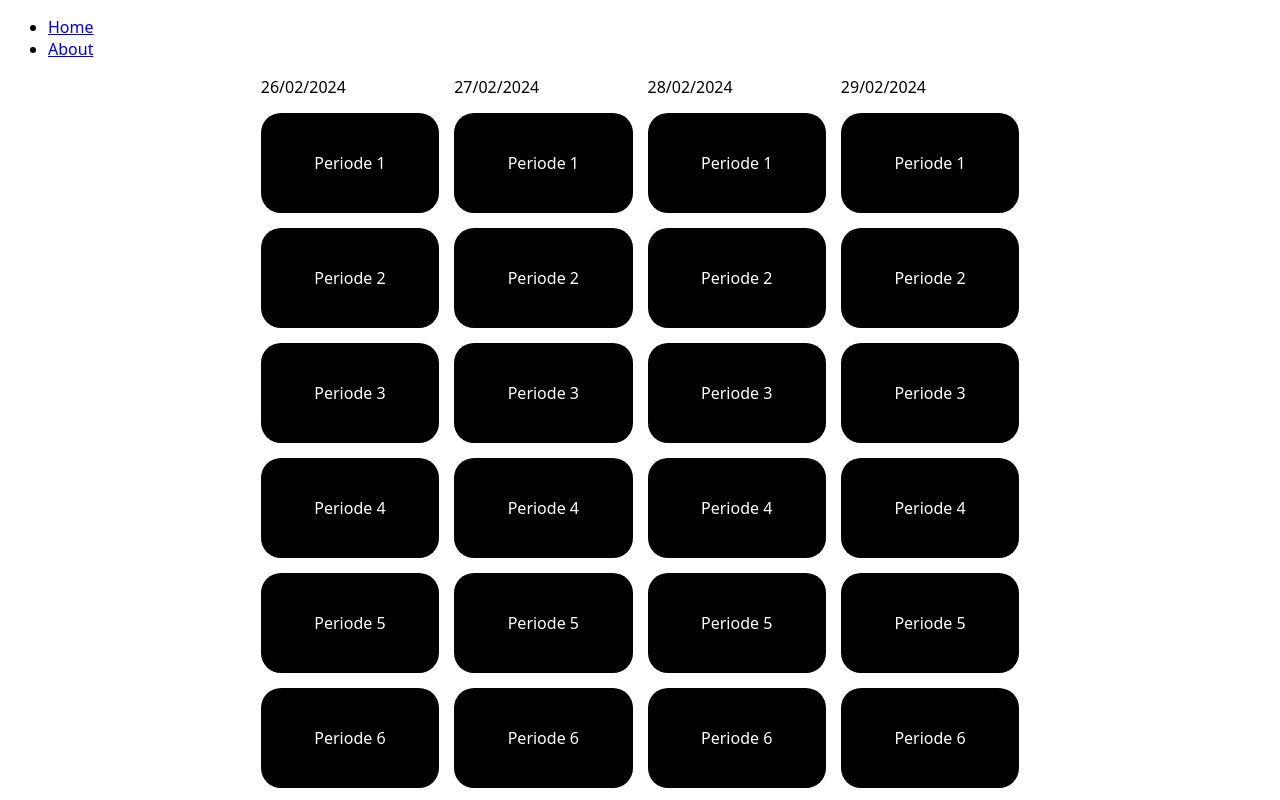
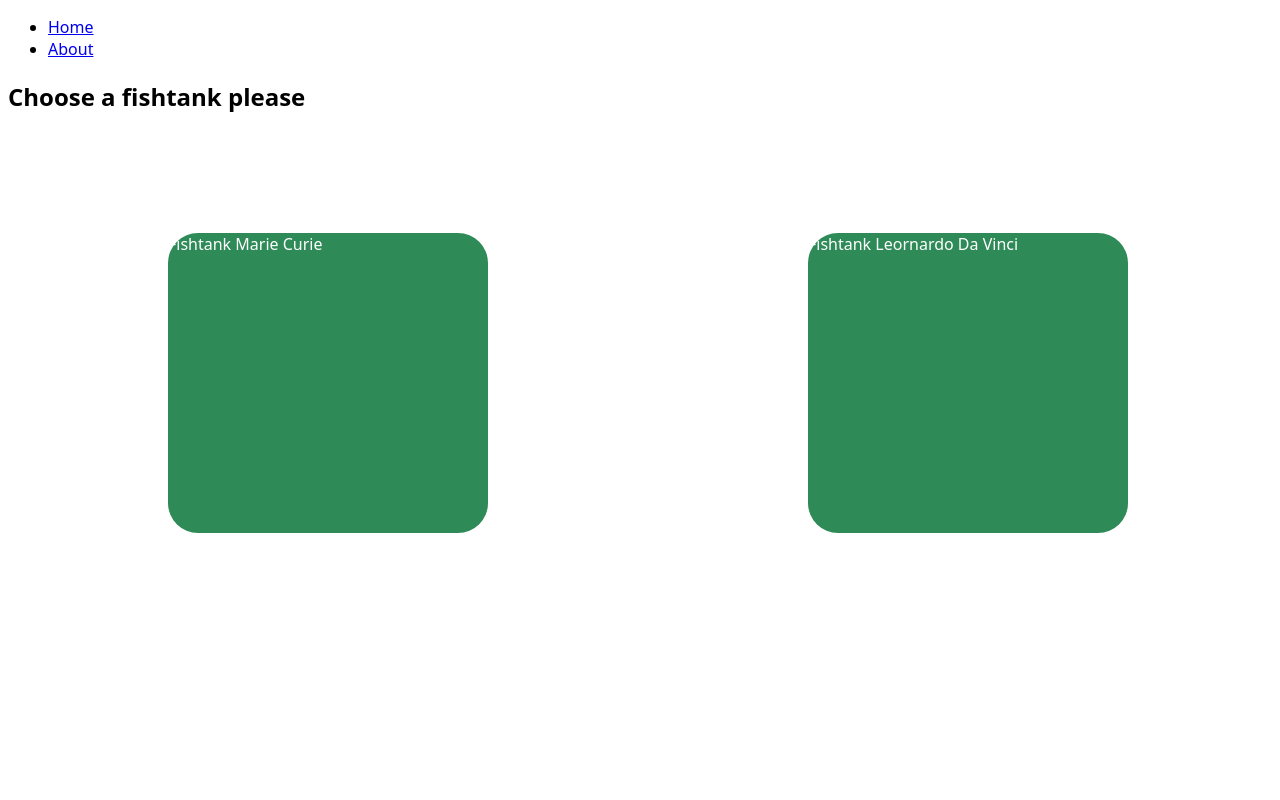
Before and after one commit to Ar4rN1c0/blockchain-tgc, a Next.js app: page / in a window 1280 px wide. Built offline with nearby package versions, Linux system fonts and the light colour scheme.

Commit message:
Routing system advanced, fishtank select working

```diff
--- a/src/app/Global.css
+++ b/src/app/Global.css
@@ -2,6 +2,24 @@
     font-family: system-ui, -apple-system, BlinkMacSystemFont, 'Segoe UI', Roboto, Oxygen, Ubuntu, Cantarell, 'Open Sans', 'Helvetica Neue', sans-serif;
 }
 
-main {
-    padding: 0 20%
+
+.main-section {
+    width: 100vw;
+    height: 500px;
+    display: grid;
+    grid-template-columns: repeat(2, 1fr);
+    place-content: center;
+    place-items: center
 }
+
+.fishtank-select {
+    background-color: seagreen;
+    max-width: 500px;
+    min-width: 300px;
+    width: 50%;
+    height: 300px;
+    border-radius: 30px;
+    cursor: pointer;
+    text-decoration: none;
+    color: white;
+}
--- a/src/app/page.tsx
+++ b/src/app/page.tsx
@@ -1,8 +1,16 @@
-"use client"
-import Timetable from "./components/Timetable";
+import Link from "next/link"
 
 export default function HomePage () {
     return (
-        <Timetable fishTank={1}></Timetable>
+        <section>
+            <h1>
+                Choose a fishtank please
+            </h1>
+        <section className="main-section">
+            <Link href="fishtank-selection/1" className="fishtank-select">Fishtank Marie Curie</Link>
+            <Link href="fishtank-selection/2" className="fishtank-select">Fishtank Leornardo Da Vinci</Link>
+
+        </section>
+        </section>
     )
 }
```
Also changed, not shown: src/app/fishtank-selection/[id]/page.tsx (added, +8 -0 lines), src/app/layout.tsx (+5 -2 lines), src/app/components/Timetable.tsx (line endings or trailing spaces), src/app/fishtank-selection/page.tsx (added).
